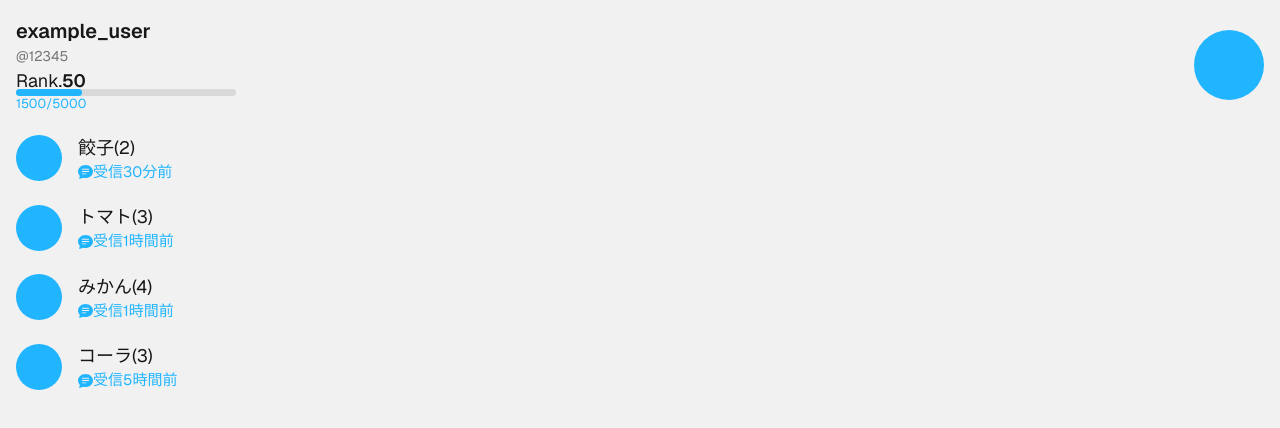
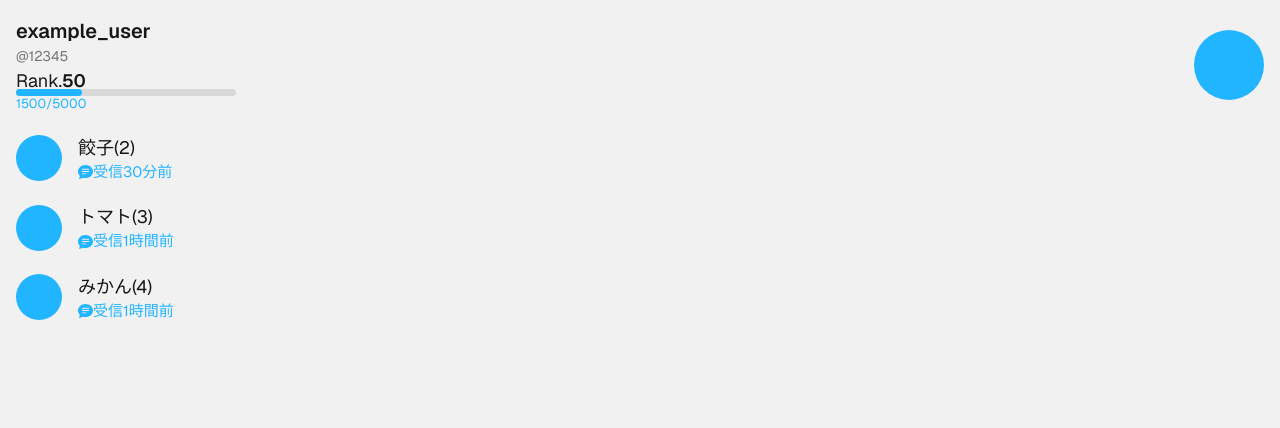
Before and after one commit to hakyukawa/frist_chat_next, a Next.js app in the folder hakyukawa-next/: page /home in a window 1280 px wide. Shown: the top 428 px of the page. Built offline with nearby package versions, Linux system fonts and the light colour scheme.

Commit message:
feat: limit displayed group chats to the first three for improved home page performance

```diff
--- a/hakyukawa-next/src/app/home/page.tsx
+++ b/hakyukawa-next/src/app/home/page.tsx
@@ -58,7 +58,7 @@ export default function Home() {
                 <div className={styles.icon}></div>
             </div>
 
-            {GroupArray.map((group) => (
+            {GroupArray.slice(0, 3).map((group) => (
                 <Group
                     key={group.id}
                     GroupName={group.GroupName}
```
